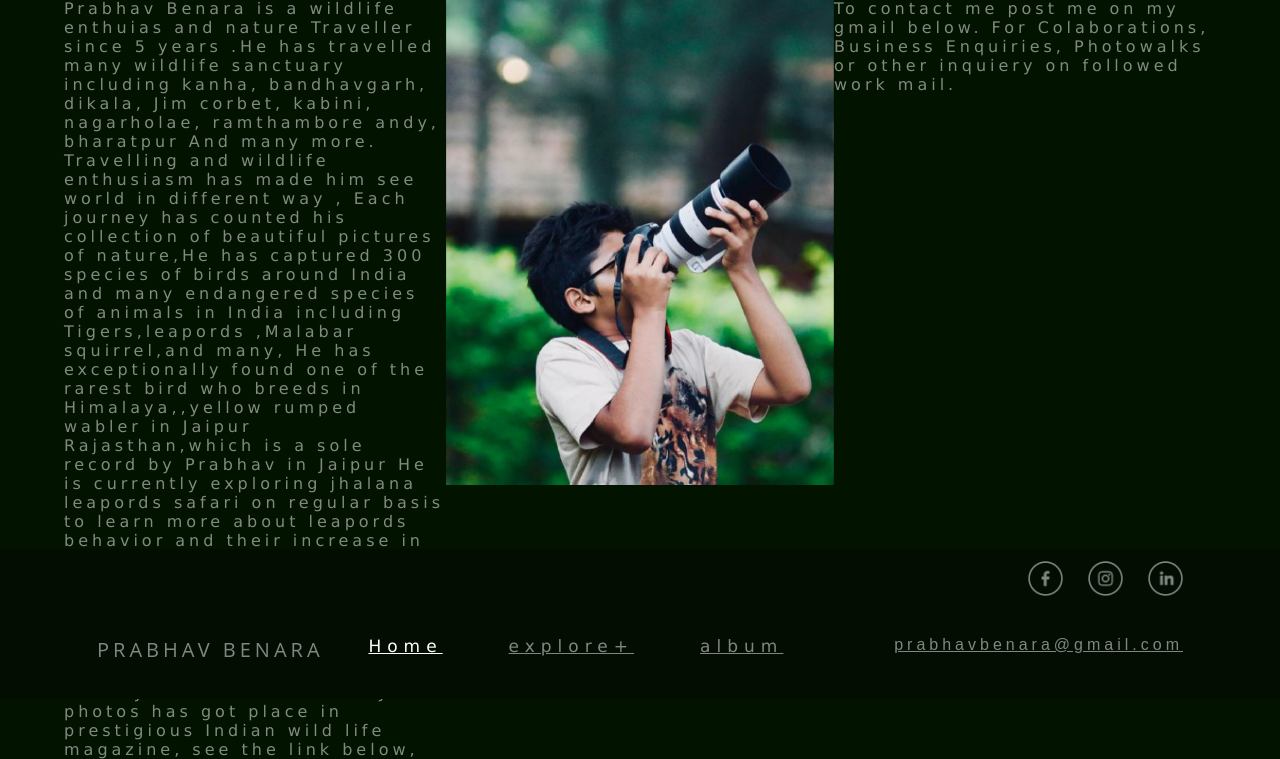
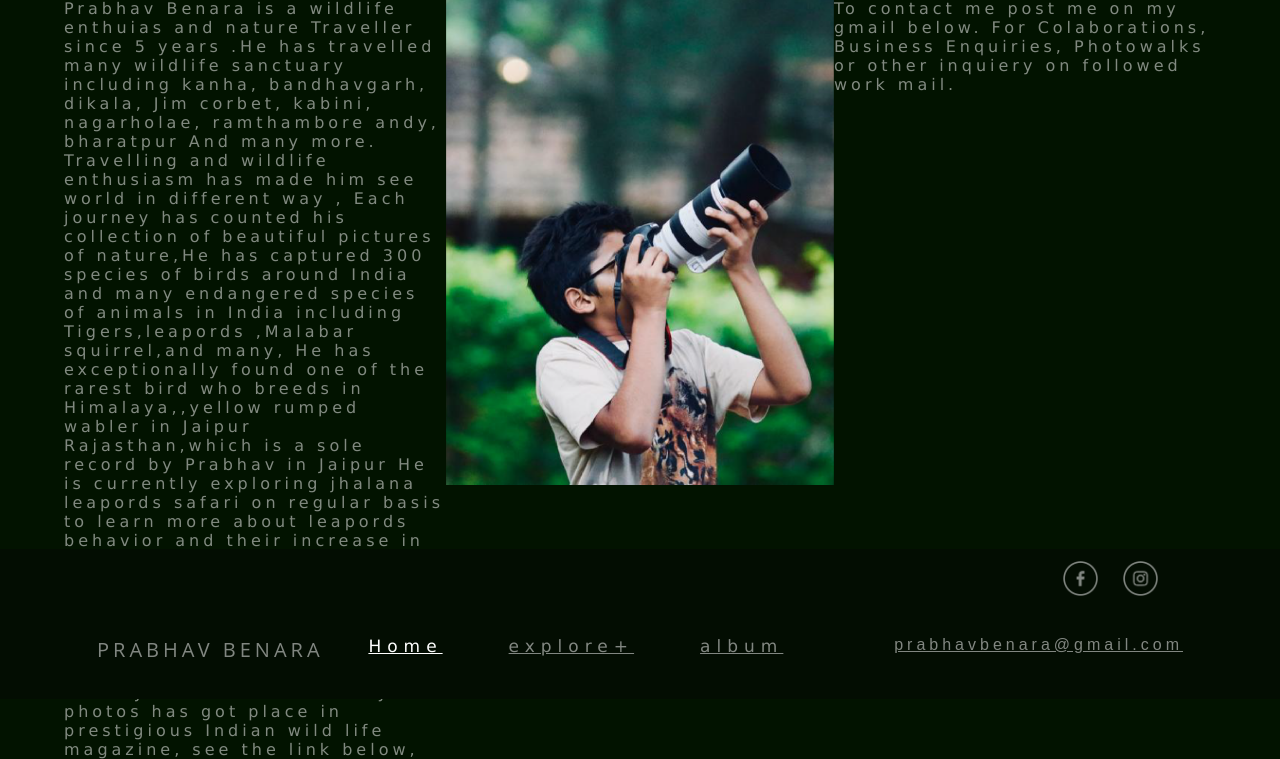
Before and after one commit to Nitish145/photo_album, a Django app: page / in a window 1280 px wide. Shown: the part 101-860 px from the top of the page. Run offline with Django 3.2, Linux system fonts and the light colour scheme; some libraries are stand-ins or nearby versions.

Commit message:
add link

```diff
--- a/django_photo_gallery/app/templates/layout.html
+++ b/django_photo_gallery/app/templates/layout.html
@@ -37,9 +37,9 @@
 <div class="footer">
 
 <div  class="mydiv">
-                            <div><a href="https://www.facebook.com/anand.kasaudhan" target="new"><img src="{% static 'images/fbicon.png'%}" class="icon_image"/></a></div>
-                            <div><a href="https://www.instagram.com/anandkassu/" target="new"><img src="{% static 'images/igicon.png'%}" class="icon_image"/></a></div>
-                            <div><a href="https://www.linkedin.com/in/anand-kasaudhan-300158184/" target="new"><img src="{% static 'images/inicon.png'%}" class="icon_image" style="margin-right: 0"/></a></div>
+                            <div><a href="https://www.facebook.com/prabhav.benara.7" target="new"><img src="{% static 'images/fbicon.png'%}" class="icon_image"/></a></div>
+                            <div><a href="https://www.instagram.com/prabhav_benara/" target="new"><img src="{% static 'images/igicon.png'%}" class="icon_image"/></a></div>
+                            <!-- <div><a href="https://www.linkedin.com/in/anand-kasaudhan-300158184/" target="new"><img src="{% static 'images/inicon.png'%}" class="icon_image" style="margin-right: 0"/></a></div> -->
 </div>
     <div class="nav">
             <div class="photographer"><h3>PRABHAV BENARA<h3></div>
```
Also changed, not shown: django_photo_gallery/db.sqlite3.
